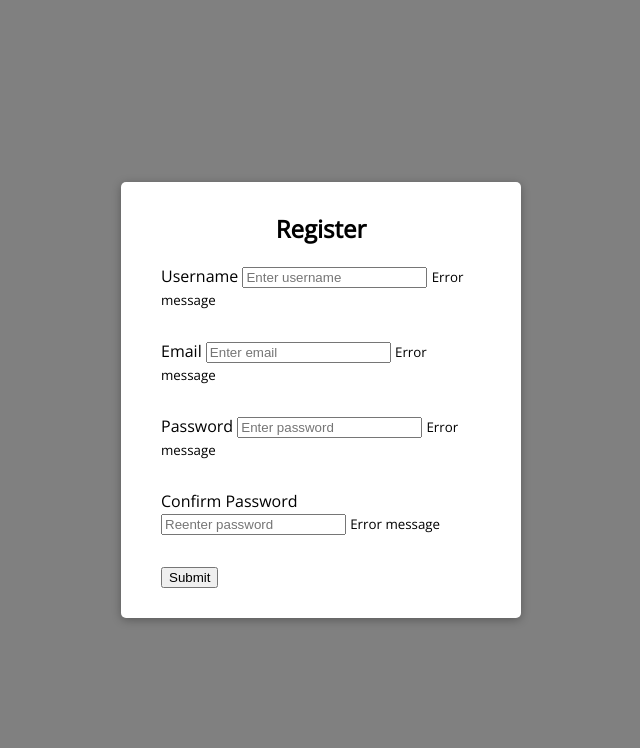
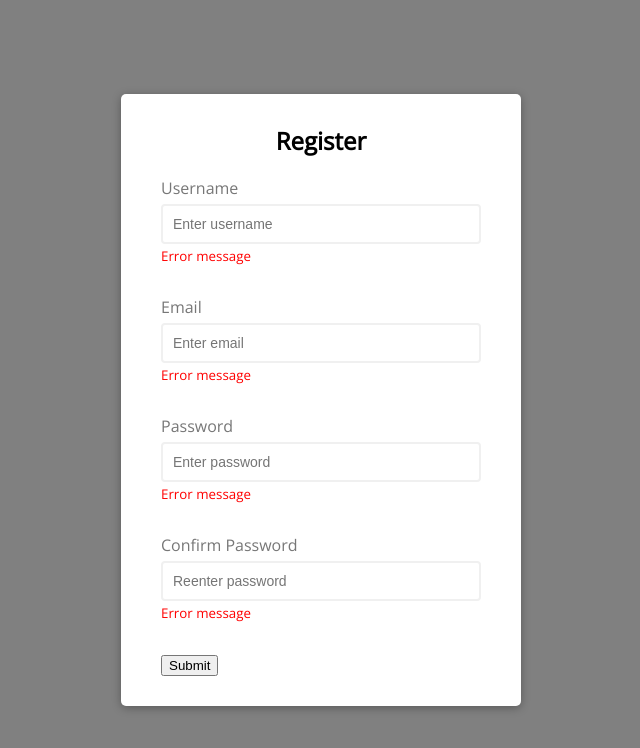
Before and after one commit to adamsl22/Udemy_VJS, a plain HTML site: page Form-Validator/index.html in a window 1280 px wide. Shown: the whole page, without its empty margins (319-959 px from the left). Drawn offline with nearby package versions, Linux system fonts and the light colour scheme.

Commit message:
css vars

```diff
--- a/Form-Validator/style.css
+++ b/Form-Validator/style.css
@@ -1,4 +1,9 @@
 @import url('https://fonts.googleapis.com/css?family=Open+Sans&display=swap');
+
+:root {
+    --success-color: green;
+    --error-color: red;
+}
 
 * {
     box-sizing: border-box;
@@ -35,3 +40,35 @@ h2 {
     padding-bottom: 20px;
     position: relative;
 }
+
+.form-control label {
+    color: #777;
+    display: block;
+    margin-bottom: 5px;
+}
+
+.form-control input {
+    border: 2px solid #f0f0f0;
+    border-radius: 4px;
+    display: block;
+    width: 100%;
+    padding: 10px;
+    font-size: 14px;
+}
+
+.form-control input:focus {
+    outline: 0;
+    border-color: #777;
+}
+
+.form-control.success input {
+    border-color: var(--success-color);
+}
+
+.form-control.error input {
+    border-color: var(--error-color);
+}
+
+.form-control small {
+    color: var(--error-color);
+}
```
